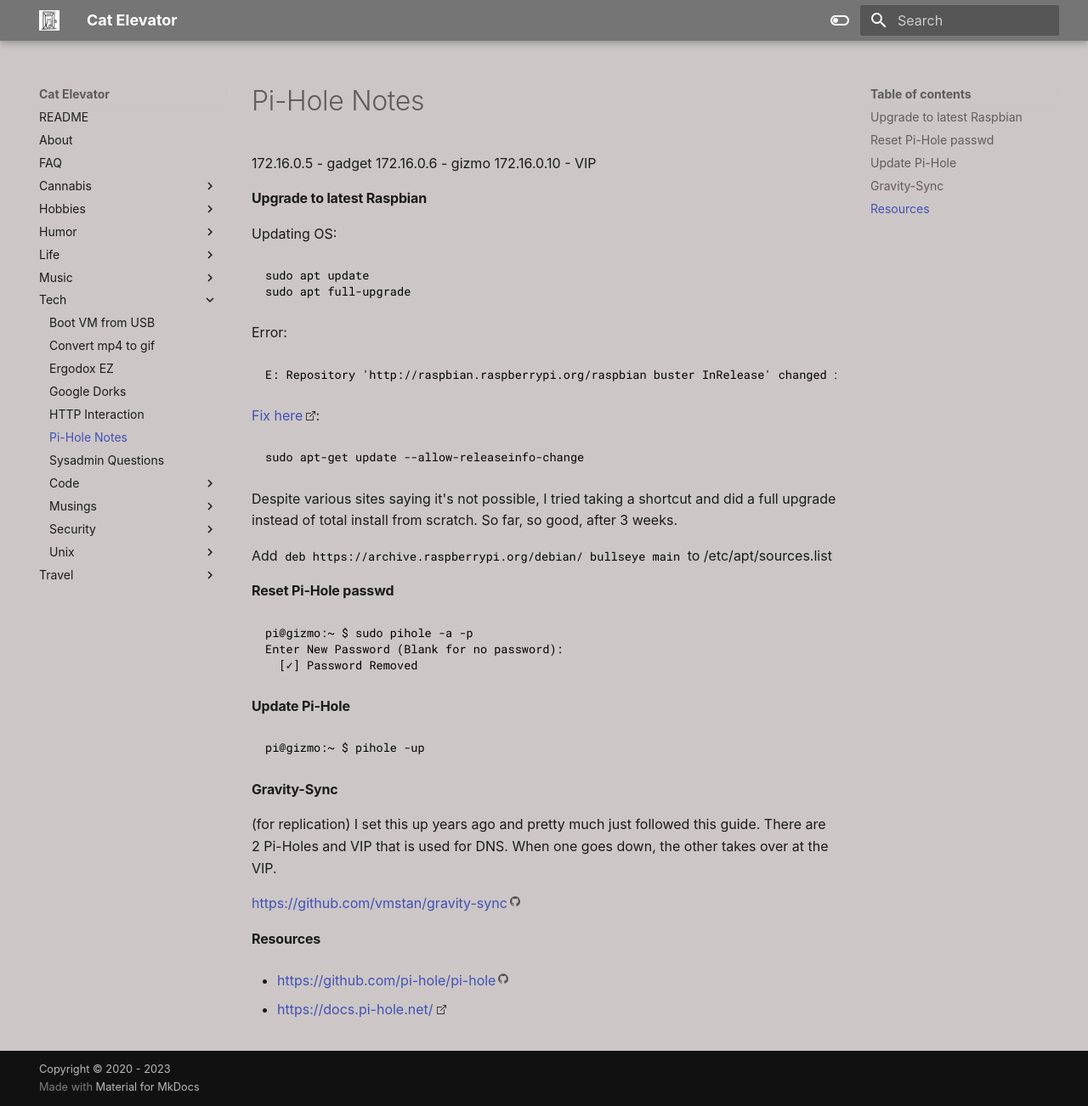
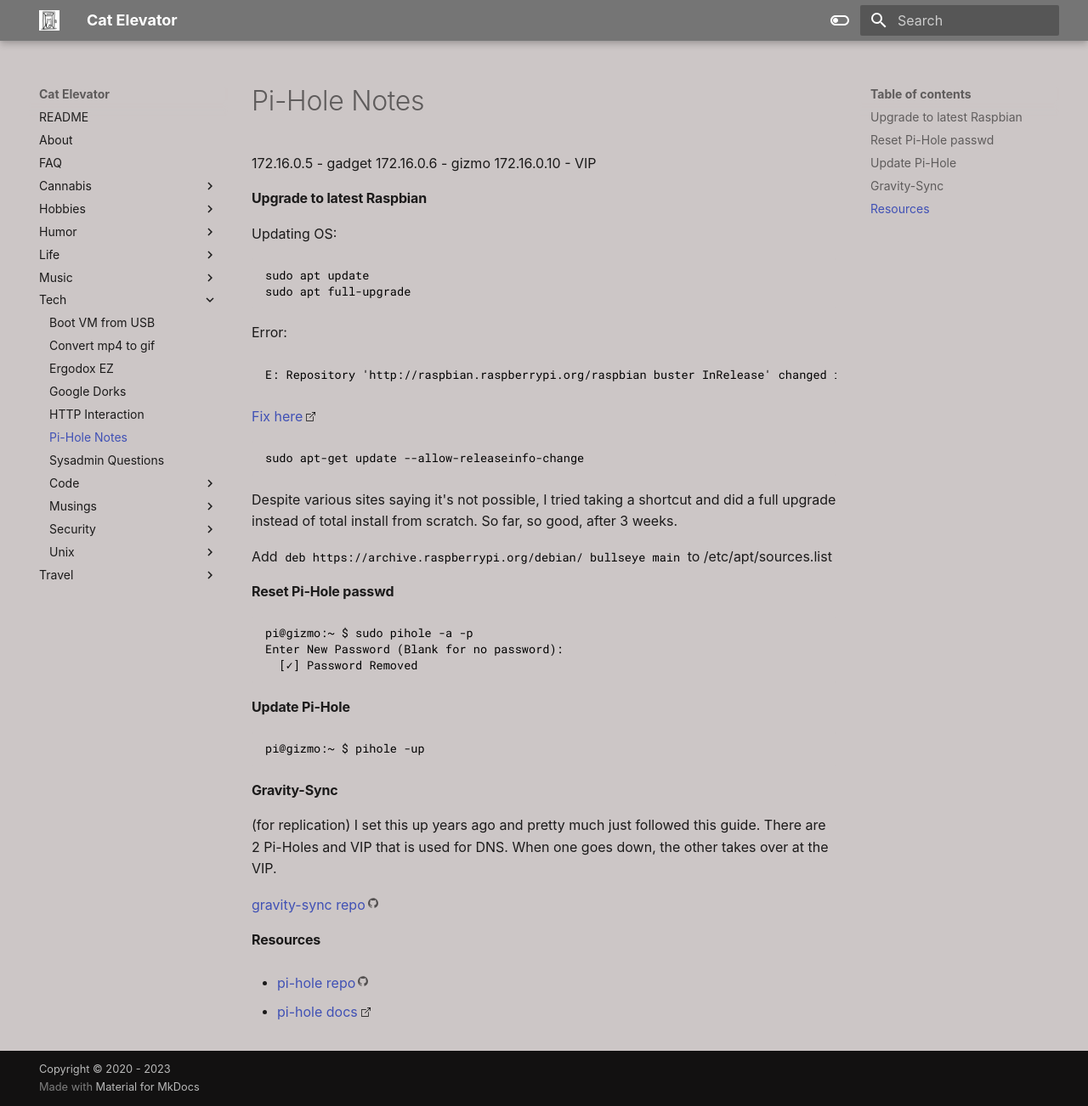
Before and after one commit to los7key/garden, an MkDocs documentation site: the page built from docs/tech/pihole.md, in a window 1280 px wide and 1302 px high. Shown: the whole window at 85% size. Built offline with MkDocs 1.6.1 and Material for MkDocs 9.7.7, drawn with Linux system fonts in a browser that asks for light colours; some web fonts are replaced.

Commit message:
fancy links

````diff
--- a/docs/tech/pihole.md
+++ b/docs/tech/pihole.md
@@ -23,7 +23,7 @@
 E: Repository 'http://raspbian.raspberrypi.org/raspbian buster InRelease' changed its 'Suite' value from 'stable' to 'oldstable'
 ```
 
-[Fix here](https://forums.raspberrypi.com/viewtopic.php?t=318302):
+<a href="https://forums.raspberrypi.com/viewtopic.php?t=318302" class="hvr-wobble-skew">Fix here</a>
 ```
 sudo apt-get update --allow-releaseinfo-change
 ```
@@ -49,10 +49,10 @@
 (for replication)
 I set this up years ago and pretty much just followed this guide.  There are 2 Pi-Holes and VIP that is used for DNS.  When one goes down, the other takes over at the VIP.
 
-https://github.com/vmstan/gravity-sync
+<a href="https://github.com/vmstan/gravity-sync" class="hvr-wobble-skew">gravity-sync repo</a>
 
 
 ### Resources
-* https://github.com/pi-hole/pi-hole
+- <a href="https://github.com/pi-hole/pi-hole" class="hvr-wobble-skew">pi-hole repo</a>
 
-* https://docs.pi-hole.net/
+- <a href="https://docs.pi-hole.net/" class="hvr-wobble-skew">pi-hole docs</a>
````
